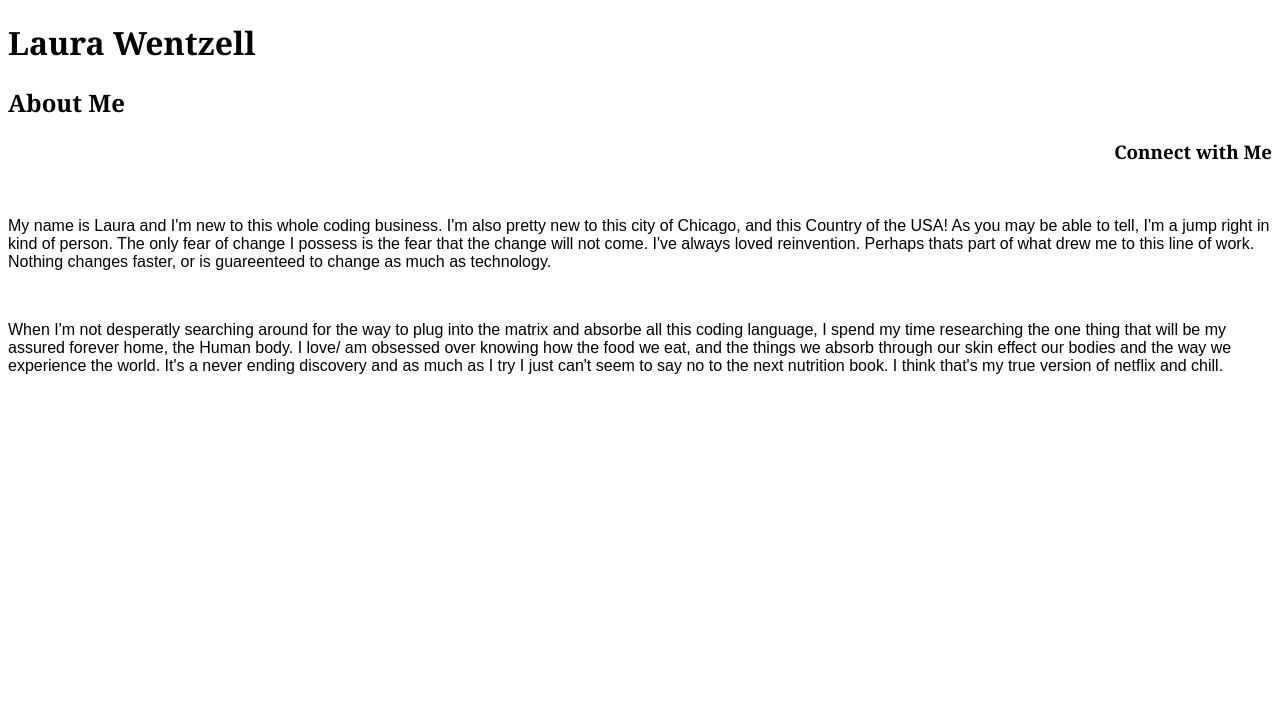
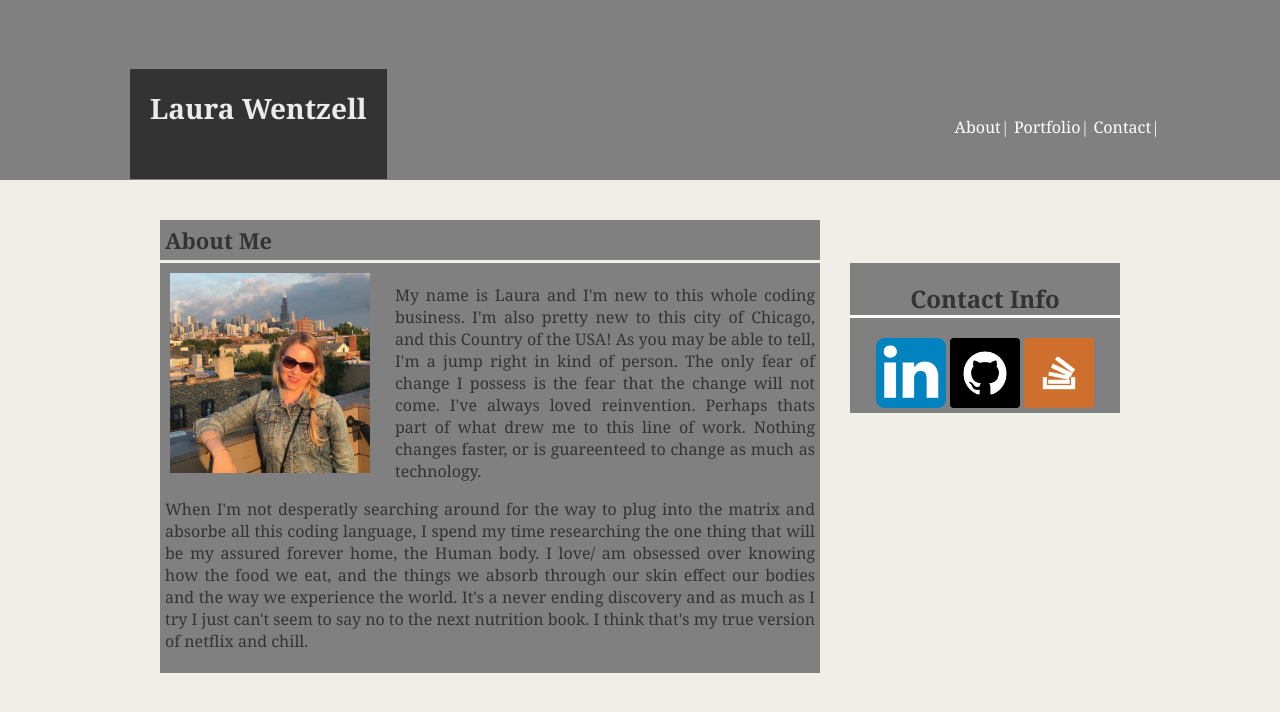
Before and after one commit to laah/Basic-Portfolio, a plain HTML site: page index.html in a window 1280 px wide. Drawn offline with Linux system fonts and the light colour scheme.

Commit message:
project add

```diff
--- a/assets/css/style.css
+++ b/assets/css/style.css
@@ -1,37 +1,115 @@
 body {
-	background-color: #efeee7;
-	font-family:"georgia";
-	color: #333333;
-	margin: 0;
-	padding: 0;
-	line-height: 1.5em;
+   padding: 0;
+   margin: 0;
+   font-family: Georgia;
+   color: #333;
+   background: #efeee7;
+ }
+
+header{
+	background-color: grey;
+	height: 180px;
+	padding-right: 100px;
+}
+
+#start {
+	padding-top: 50px;
+	padding-left: 130px;
+	float:left;
+}
+
+#start h1{
+	background-color: #333;
+	color:#ebebeb;
+	font-size: 28px;
+	padding: 20px;
+	margin-bottom: 0 auto;
+	height:70px;
+}
+
+#nav {
+	margin-top: 100px;
+	margin-right: 20px;
+	color:#ebebeb;
+	float: right;
+	text-decoration:none;
+}
+
+#nav li {
+	display: inline-block;
 
 }
-header{
-	background-color: #333333;
+
+#nav li:after {
+	content: "|";
 }
 
-h1{
-	font-color:#eee;
-	font-size: 28px;
-	text-align: center;
-	padding: 20px;
-	margin-top:0;
+
+
+#nav a {
+	text-decoration:none;
+	color: white;
+
 }
+
+
+
 h2{
-	font-size: 22px
+	font-size: 24px;
+}
+
+h3{
+	font-size: 22px;
+	font-family: Georgia;
+	width:650px;
+	margin-bottom: 3px;
 }
 .container{
 	margin:0 auto;
-	width: 1024px;
+	width: 960px;
+	clear:both;
+	overflow:auto;
 }
-#main-bio, #contact-info, #bio-image{
+#main-bio, #bio-image, h3{
+	background-color: grey;
+	padding:5px;
+}
+#bio-image, #main-bio{
+	clear:both;
+}
+#main-bio{
+	text-align: justify;
+	width:650px;
 	float:left;
-	width:70px;
+
+}
+#mainbio, #p{
+	color:#ebebeb;
+}
+#container, #contact-info{
+	width: 270px;
+	float:left;
 }
 #bio-image {
 	width:200px;
+	height: 200px;
+	float:left;
+	margin-right: 20px;
 }
 #contact-info{
-	width: 30%;
+	float:right;
+	margin-left: 20px;
+	background:grey;
+	width:270px;
+	text-align:center;
 }
+h2{
+	border-bottom-style: solid;
+	border-bottom-color:white;
+}
+#contact-info a img{
+	max-width: 70px;
+	padding-top: 0px;
+
+
+}
--- a/index.html
+++ b/index.html
@@ -5,21 +5,43 @@
 <head>
 	<meta charset="UTF-8">
     <title>Laura Wentzell Portfolio</title>
-    <link rel="stylesheet" type="text/css" href="style1.css">
+    <link rel="stylesheet" type="text/css" href="assets/css/style.css">
 </head>
 
 <body>
-	<h1 style="font-family:Georgia;">Laura Wentzell</h1>
+	<header>
+		<div id="start">
+			<h1>Laura Wentzell</h1>
+		</div>
+		<div id="clicks">
+			<section id="nav">
+				<ul>
+				<li> <a href="#">About</a></li>
+				<li> <a href="#">Portfolio</a></li>
+				<li> <a href="#">Contact</a></li>
+				</ul>
+	    	</section>
+	    </div>
+	</header>
+			<div class="container">
+				<h3>About Me</h3>
+			<section id="main-bio">
+				<img id="bio-image" src="assets/images/porfolioImage200.jpg">
 
-	<h2 style="font-family:Georgia;">About Me</h2>
+				<p> My name is Laura and I'm new to this whole coding business. I'm also pretty new to this city of Chicago, and this Country of the USA! As you may be able to tell, I'm a jump right in kind of person. The only fear of change I possess is the fear that the change will not come. I've always loved reinvention. Perhaps thats part of what drew me to this line of work. Nothing changes faster, or is guareenteed to change as much as technology.</p>
 
-	<h3 style="font-family:Georgia;" align="right" ="right">Connect with Me</h3>
+    			<p>When I'm not desperatly searching around for the way to plug into the matrix and absorbe all this coding language, I spend my time researching the one thing that will be my assured forever home, the Human body. I love/ am obsessed over knowing how the food we eat, and the things we absorb through our skin effect our bodies and the way we experience the world. It's a never ending discovery and as much as I try I just can't seem to say no to the next nutrition book. I think that's my true version of netflix and chill.</p>
+			</section>
+			<aside id="contact-info">
+    			<h2>Contact Info</h2>
 
-	<img id="bio-image"
-	<br>
-	<p style="font-family:sans-serif;" align="left">My name is Laura and I'm new to this whole coding business. I'm also pretty new to this city of Chicago, and this Country of the USA! As you may be able to tell, I'm a jump right in kind of person. The only fear of change I possess is the fear that the change will not come. I've always loved reinvention. Perhaps thats part of what drew me to this line of work. Nothing changes faster, or is guareenteed to change as much as technology.</p>
-	<br>
-    <p style="font-family:sans-serif;" align="left">When I'm not desperatly searching around for the way to plug into the matrix and absorbe all this coding language, I spend my time researching the one thing that will be my assured forever home, the Human body. I love/ am obsessed over knowing how the food we eat, and the things we absorb through our skin effect our bodies and the way we experience the world. It's a never ending discovery and as much as I try I just can't seem to say no to the next nutrition book. I think that's my true version of netflix and chill.</p>
+    		<a href="https://www.linkedin.com/in/laura-wentzell-38219614/"><img src="assets/images/linkedin.png"></a>
+         	<a href="#"><img src="assets/images/github.png"></a>
+         	<a href="#"><img src="assets/images/stackoverflow.png"><a>
+
+    		</aside>
+
+</div>
 
 
 </body>
```
Also changed, not shown: contact.html (+27 -0 lines), assets/images/github.png (renamed from assets/images/if_github-square-social-media_764894.png), assets/images/linkedin.png (renamed from assets/images/if_linkedin_386655.png), assets/images/porfolioImage200 copy.jpg (added), assets/images/porfolioImage200.jpg (added), assets/images/stackoverflow.png (added), 6 other files.
